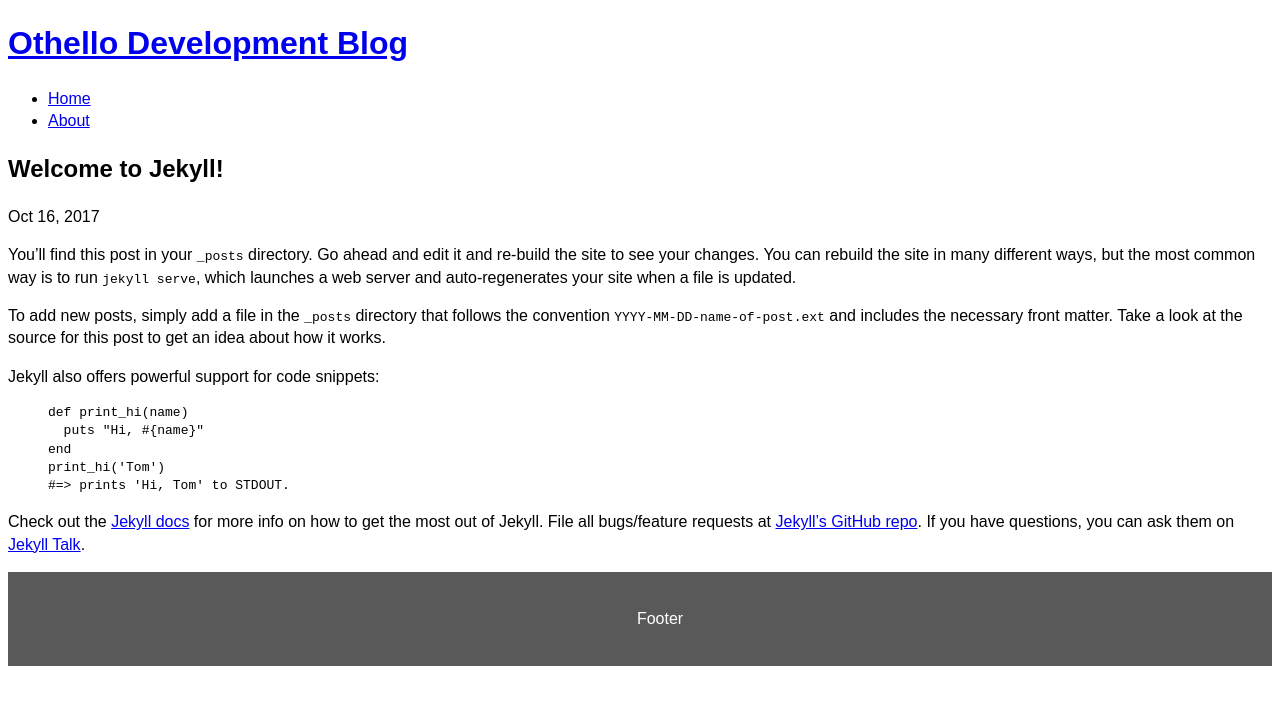
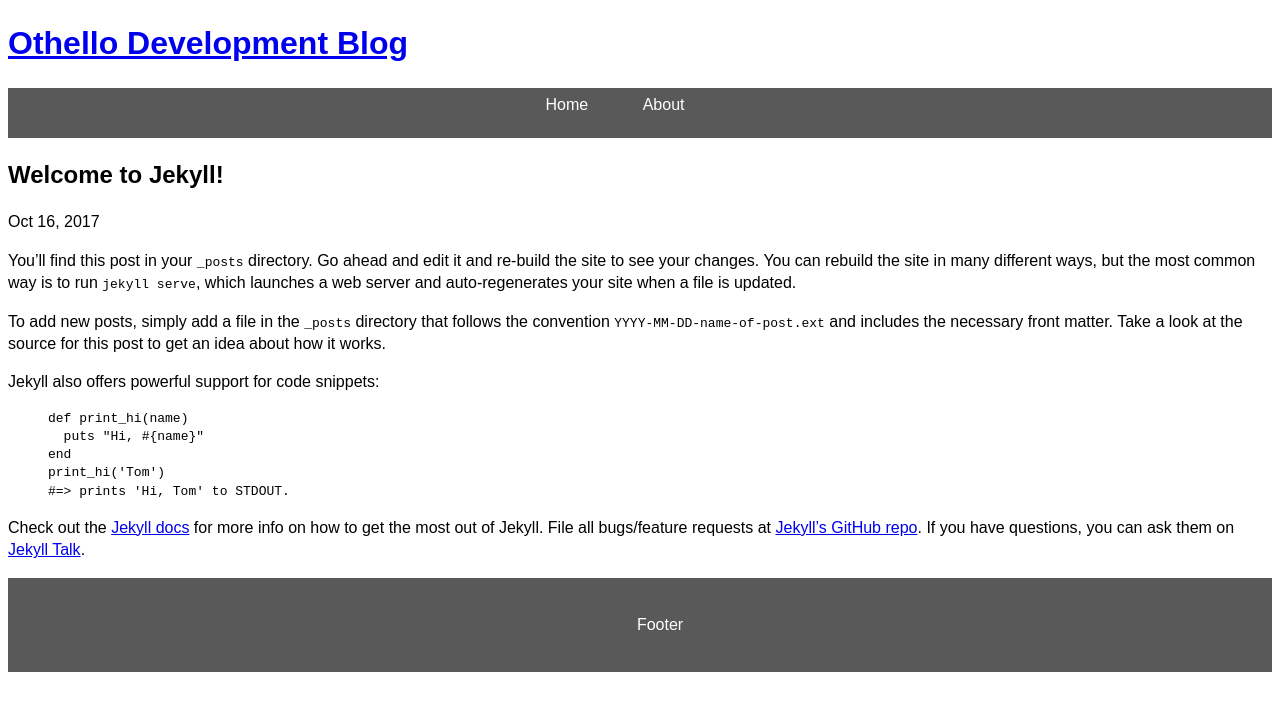
Before and after one commit to SaileshPatel/othello-website, a Jekyll site: the page built from _posts/2017-10-16-welcome-to-jekyll.markdown, in a window 1280 px wide. Shown: the top 711 px of the page. Built offline with Jekyll 4.4.1, drawn with Linux system fonts in a browser that asks for light colours.

Commit message:
added navigation bar correctly

```diff
--- a/_includes/header.html
+++ b/_includes/header.html
@@ -1,11 +1,11 @@
 <header id="container">
 	<h1 id="main-header"><a href="{{ '/' | prepend: site.baseurl | prepend: site.url }}">{{ site.title }}</a></h1>
-	<nav>
-    <ul>
-			<li><a href="/">Home</a></li>
+	<nav class="nav">
+    <ul class="nav">
+			<li class="nav"><a href="/">Home</a></li>
 			{% for page in site.pages %}
 		    {% if page.title %}
-		      <li class="page-links"><a href="{{ page.url | prepend:site.baseurl }}">{{ page.title }}</a></li>
+		      <li class="nav"><a href="{{ page.url | prepend:site.baseurl }}">{{ page.title }}</a></li>
 		    {% endif %}
 		  {% endfor %}
     </ul>
--- a/css/main.css
+++ b/css/main.css
@@ -16,7 +16,7 @@
   color: #fff;
   list-style: none;
   text-align: center;
-  padding: 25px 0;
+  padding: 2px 0;
 }
 
 .nav > li {
```
